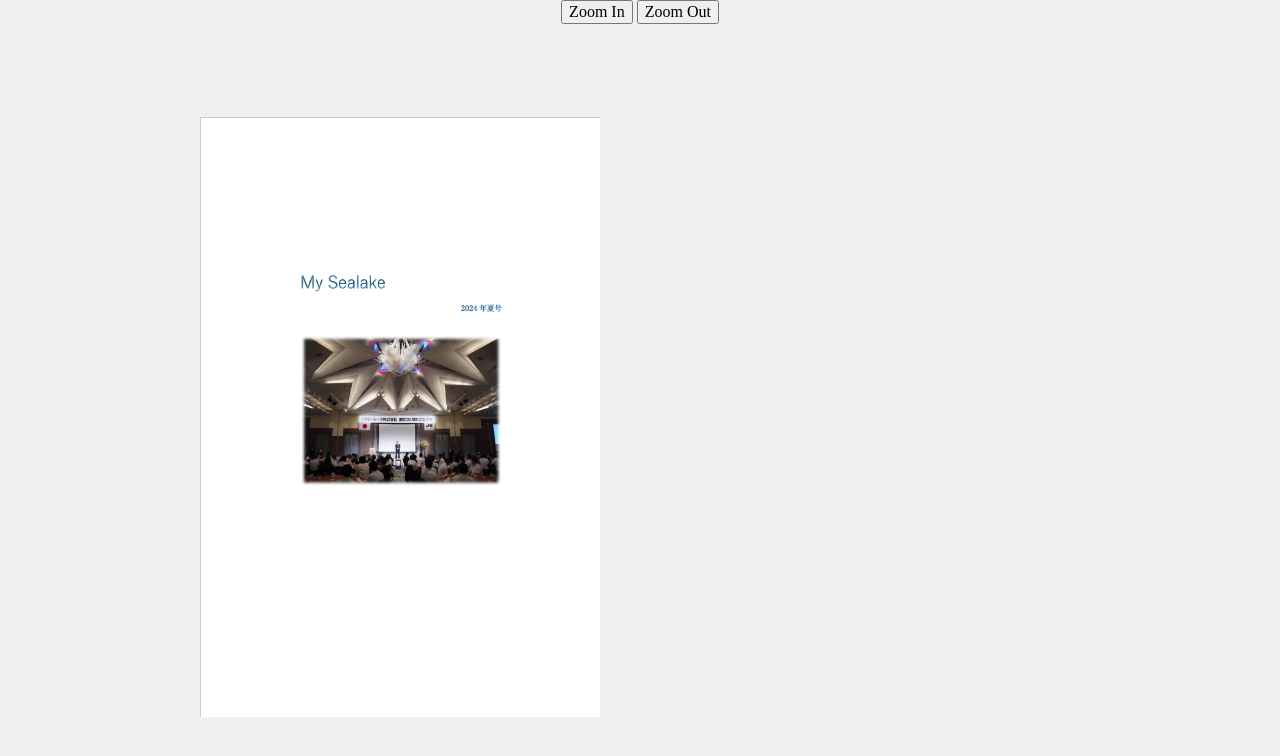
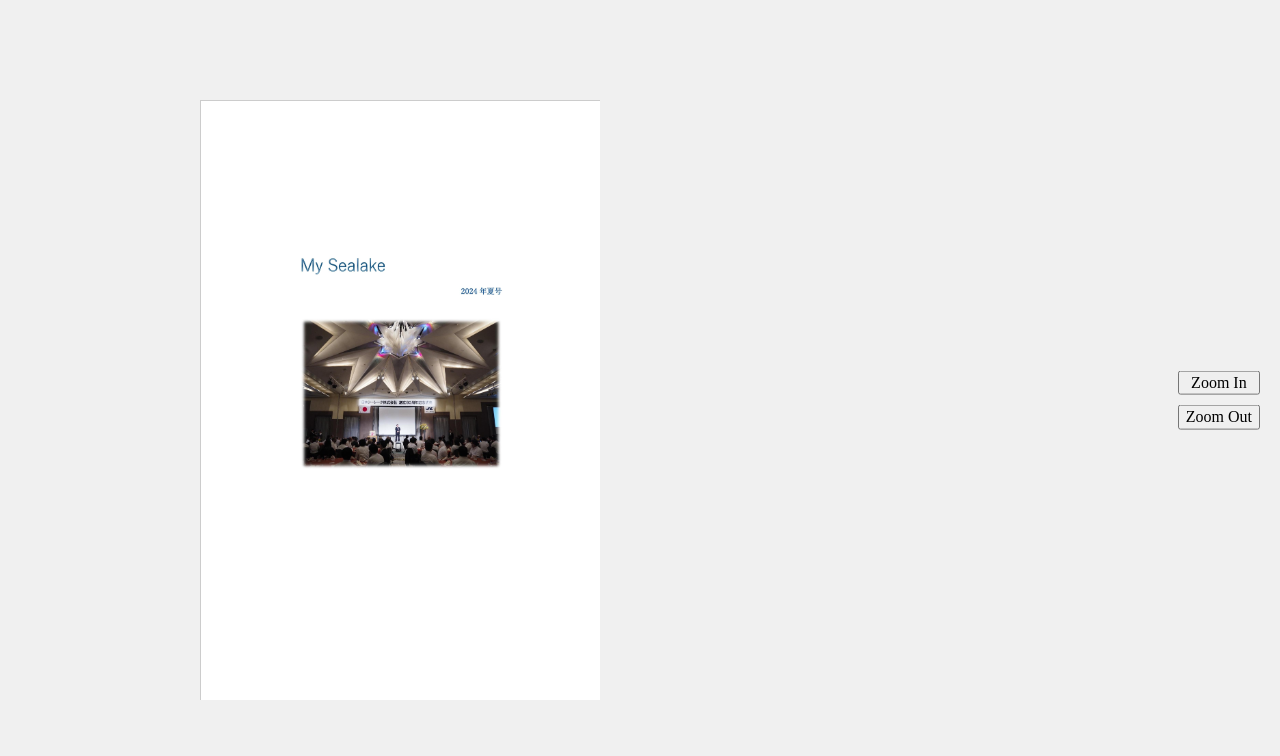
Before and after one commit to ybetti/fliptest, a plain HTML site: page index.html in a window 1280 px wide. Drawn offline with nearby package versions, Linux system fonts and the light colour scheme.

Commit message:
Update index.html

```diff
--- a/index.html
+++ b/index.html
@@ -8,7 +8,6 @@
     <style>
         body {
             display: flex;
-            flex-direction: column;
             justify-content: center;
             align-items: center;
             height: 100vh;
@@ -16,7 +15,15 @@
             margin: 0;
         }
         #controls {
-            margin-bottom: 10px;
+            position: fixed;
+            top: 50%;
+            right: 20px;
+            transform: translateY(-50%);
+            display: flex;
+            flex-direction: column;
+        }
+        #controls button {
+            margin: 5px 0;
         }
         #flipbook {
             width: 100%;
```
